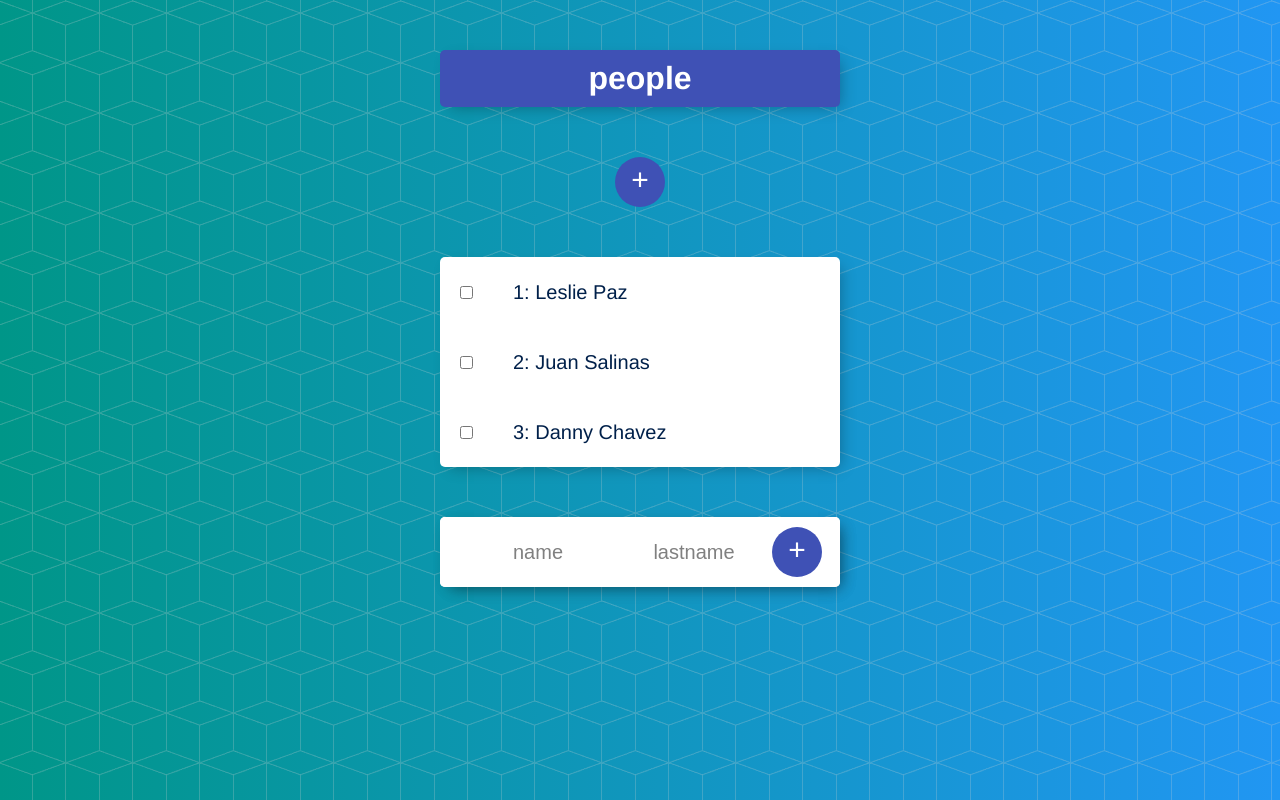
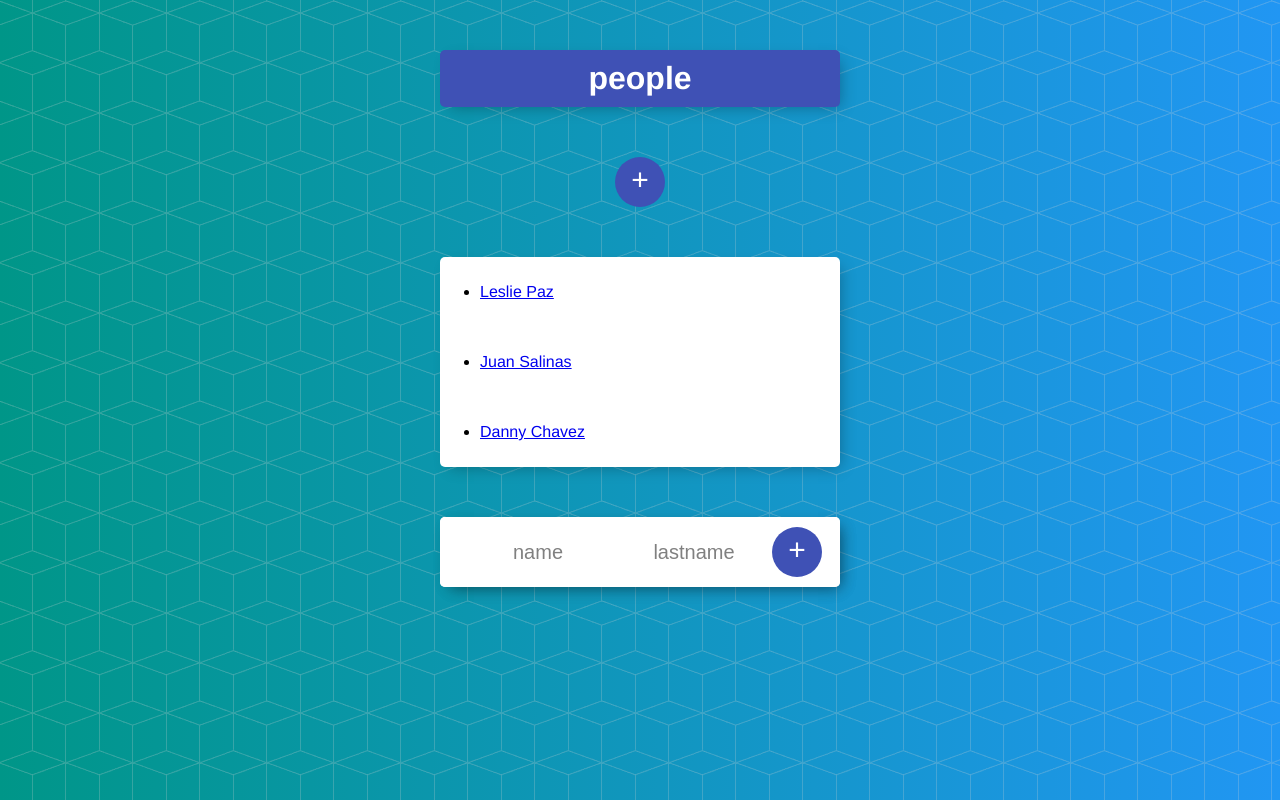
Before and after one commit to QuispeFrank/TestingAngular, an Angular app in the folder person-list/: page /people in a window 1280 px wide. Shown: the top 800 px of the page. Built offline with nearby package versions, Linux system fonts and the light colour scheme.

Commit message:
parameter passing and modify person

```diff
--- a/person-list/src/app/people.service.ts
+++ b/person-list/src/app/people.service.ts
@@ -19,4 +19,15 @@ export class PeopleService {
     this.people.push(person)
     this.logginService.sendMessageToConsole(`person: ${person.firstName} ${person.lastName}`)
   }
+
+  findPerson(index: number) {
+    let person: Person = this.people[index];
+    return person;
+  }
+
+  updatePerson(index: number, personX: Person) {
+    let person: Person = this.people[index];
+    person.firstName = personX.firstName;
+    person.lastName = personX.lastName;
+  }
 }
--- a/person-list/src/app/people/form/form.component.ts
+++ b/person-list/src/app/people/form/form.component.ts
@@ -1,7 +1,7 @@
 import { Component, ElementRef, EventEmitter, Output, ViewChild } from '@angular/core';
 import { Person } from '../../person.model';
 import { PeopleService } from '../../people.service';
-import { Router } from '@angular/router';
+import { ActivatedRoute, Router } from '@angular/router';
 
 @Component({
   selector: 'app-form',
@@ -12,20 +12,35 @@ export class FormComponent {
 
   nameInput:string
   lastNameInput:string
+  index: number;
 
 
 
   constructor(private peopleService: PeopleService,
               private router: Router,
+              private route: ActivatedRoute
               ) {
     this.peopleService.hi.subscribe(
       (idx: number) => alert(`Index is: ${idx}`)
     )
   }
 
+  ngOnInit() {
+    this.index = this.route.snapshot.params['id'];
+    if (this.index) {
+      let person: Person = this.peopleService.findPerson(this.index);
+      this.nameInput = person.firstName;
+      this.lastNameInput = person.lastName;
+    }
+  }
+
   onSavePerson() {
-    let person = new Person(this.nameInput, this.lastNameInput);
-    this.peopleService.addPerson(person)
+    let personX = new Person(this.nameInput, this.lastNameInput);
+    if(this.index) {
+      this.peopleService.updatePerson(this.index, personX);
+    } else {
+      this.peopleService.addPerson(personX);
+    }
     this.router.navigate(['people'])
   }
 }
--- a/person-list/src/app/people/person/person.component.html
+++ b/person-list/src/app/people/person/person.component.html
@@ -1,4 +1,9 @@
 <div class="item">
-  <input type="checkbox" (click)="sayHi()" />
-  <p>{{ idx + 1 }}: {{ person.firstName }} {{ person.lastName }}</p>
+  <ul>
+    <li>
+      <a [routerLink]="['/people',idx]">
+        {{person.firstName}} {{person.lastName}}
+      </a>
+    </li>
+  </ul>
 </div>
```
